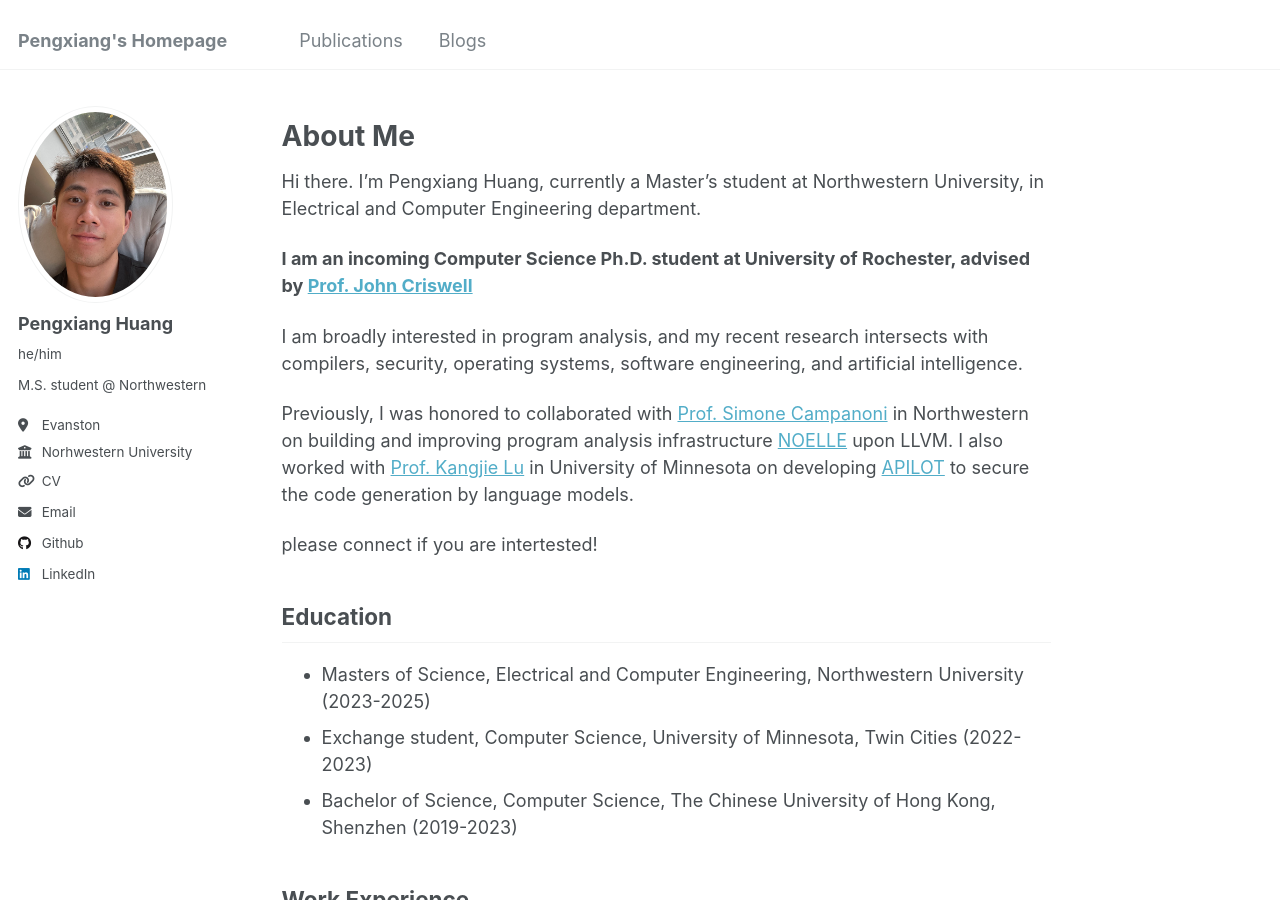
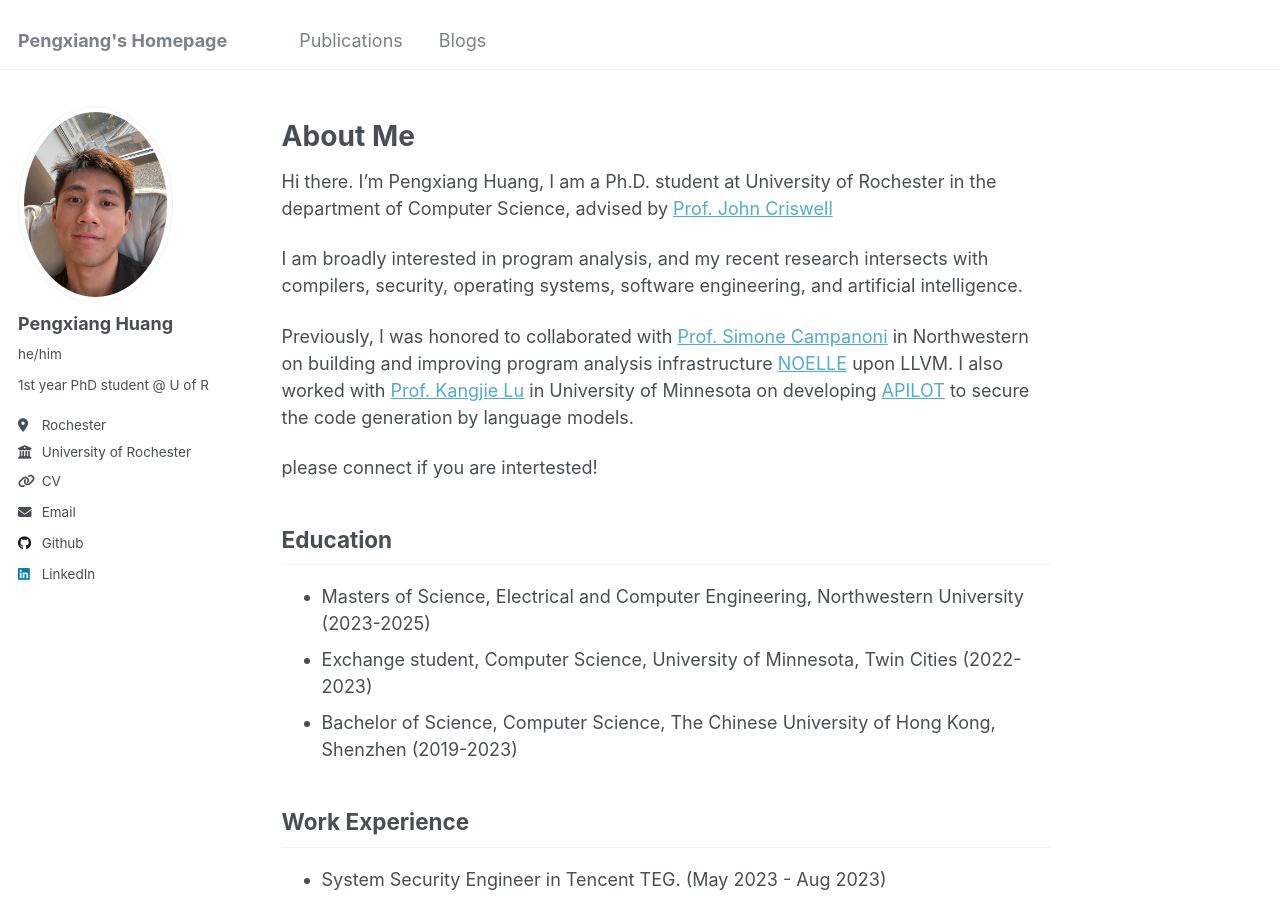
Before and after one commit to Pengxiang-Huang/Pengxiang-Huang.github.io, a Jekyll site: the page built from _pages/about.md, in a window 1280 px wide and 900 px high. Built offline with Jekyll 4.4.1, drawn with Linux system fonts in a browser that asks for light colours.

Commit message:
update current

```diff
--- a/_config.yml
+++ b/_config.yml
@@ -24,11 +24,11 @@ author:
   avatar           : "profile.jpeg"
   name             : "Pengxiang Huang"
   pronouns         : "he/him"
-  bio              : "M.S. student @ Northwestern"
-  location         : "Evanston"
-  employer         : "Norhwestern University"
+  bio              : "1st year PhD student @ U of R"
+  location         : "Rochester"
+  employer         : "University of Rochester"
   uri              : https://pengxiang-huang.github.io/files/CV_Pengxiang_Huang.pdf
-  email            : "pengxianghuang2025@u.northwestern.edu"
+  email            : "pengxiang.huang@rochester.edu"
 
   # Academic websites
   arxiv            : # URL - Update with the correct link to your profile
--- a/_pages/about.md
+++ b/_pages/about.md
@@ -10,9 +10,7 @@ redirect_from:
 
 About Me
 ======
-Hi there. I’m Pengxiang Huang, currently a Master’s student at Northwestern University, in Electrical and Computer Engineering department.
-
-**I am an incoming Computer Science Ph.D. student at University of Rochester, advised by [Prof. John Criswell](https://www.cs.rochester.edu/u/criswell/index.html)**
+Hi there. I’m Pengxiang Huang, I am a Ph.D. student at University of Rochester in the department of Computer Science, advised by [Prof. John Criswell](https://www.cs.rochester.edu/u/criswell/index.html)
 
 I am broadly interested in program analysis, and my recent research intersects with compilers, security, operating systems, software engineering, and artificial intelligence.
 
```
